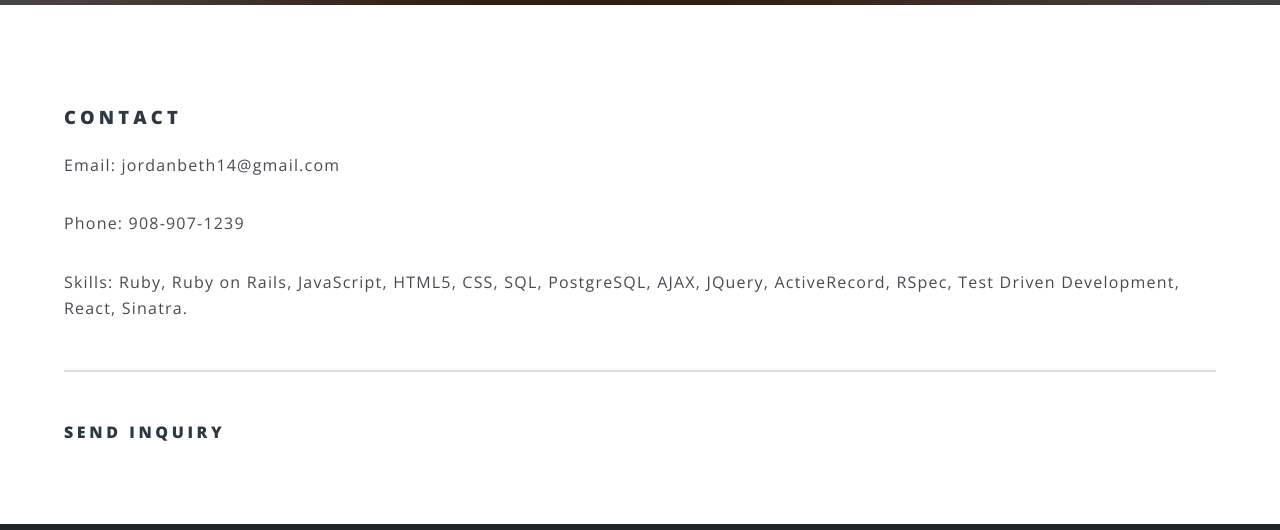
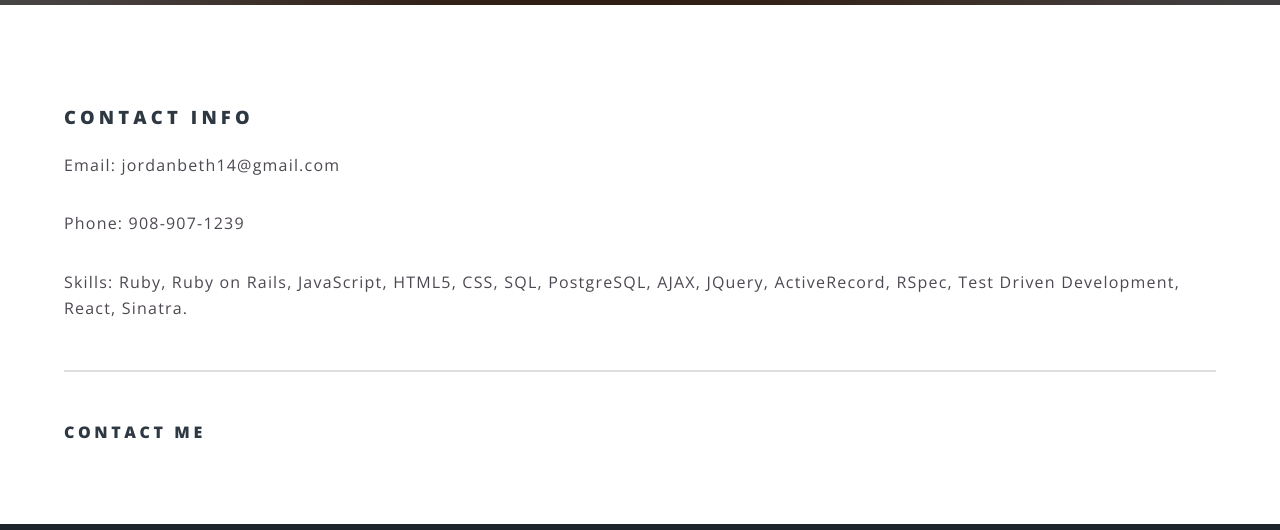
Before and after one commit to jordanbeth/me, a Jekyll site: the page built from hire.html, in a window 1280 px wide and 1190 px high. Shown: the part 388-918 px from the top of the window. Built offline with Jekyll 4.4.1, drawn with Linux system fonts in a browser that asks for light colours.

Commit message:
Update hire.html

```diff
--- a/hire.html
+++ b/hire.html
@@ -3,9 +3,9 @@ layout: page
 title: Hire
 blurb: I am eager and ready to build
 ---
-	<h3>Contact</h3>
+	<h3>Contact Info</h3>
 	<p>Email: jordanbeth14@gmail.com</p>
 	<p>Phone: 908-907-1239</p>
 	<p>Skills: Ruby, Ruby on Rails, JavaScript, HTML5, CSS, SQL, PostgreSQL, AJAX, JQuery, ActiveRecord, RSpec, Test Driven Development, React, Sinatra.</p>
 	<hr />
-	<a href="https://goo.gl/forms/Dqml3eVSS3OgQttF3"><h4 id="header-to-form">Send inquiry</h4></a>
+	<a href="https://goo.gl/forms/Dqml3eVSS3OgQttF3"><h4 id="header-to-form">Contact Me</h4></a>
```
